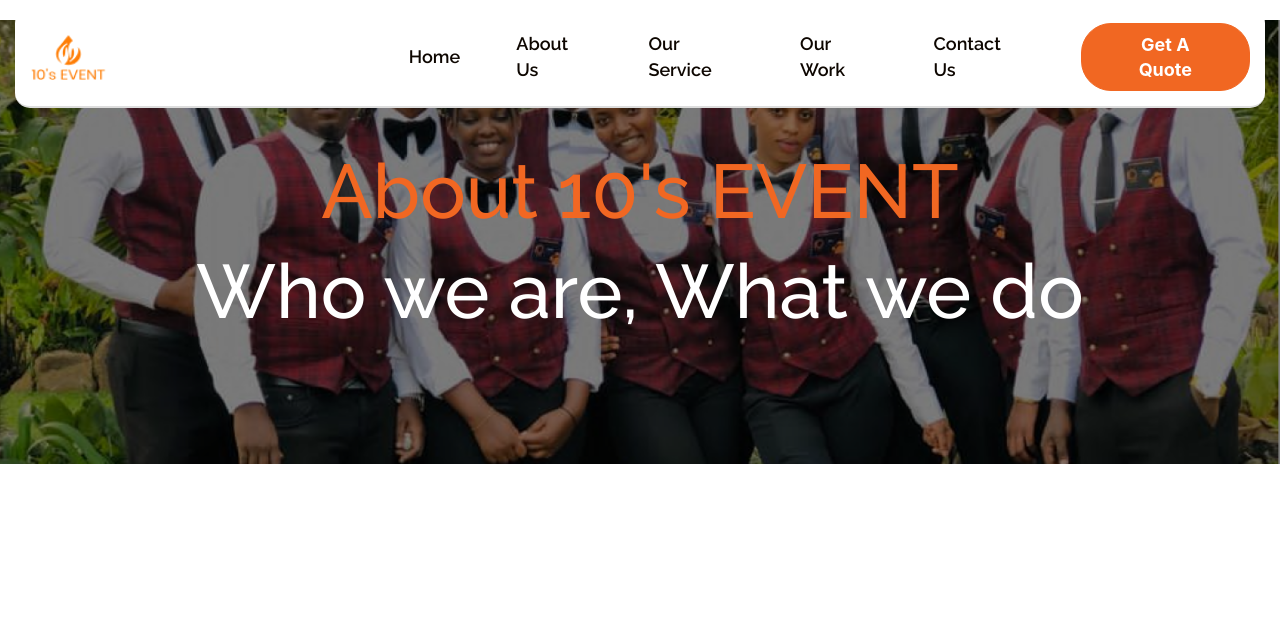
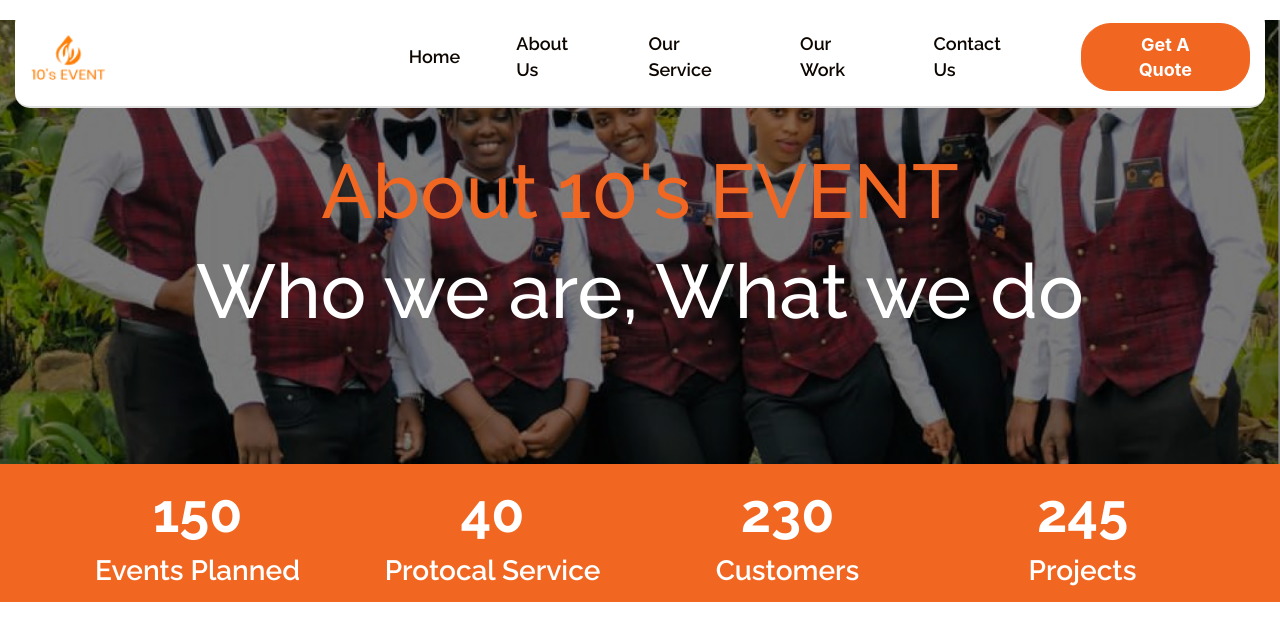
Before and after one commit to Roni006/10sEvent, a React (Vite) app: page /about-us in a window 1280 px wide. Shown: the top 640 px of the page. Built offline with nearby package versions, Linux system fonts and the light colour scheme.

Commit message:
add chivement components in about us  menu

```diff
--- a/src/Components/AboutUs/AboutUs.jsx
+++ b/src/Components/AboutUs/AboutUs.jsx
@@ -7,7 +7,7 @@
   return (
     <>
       <AboutBanner />
-
+      <Achivement/>
     </>
   );
 };
```
